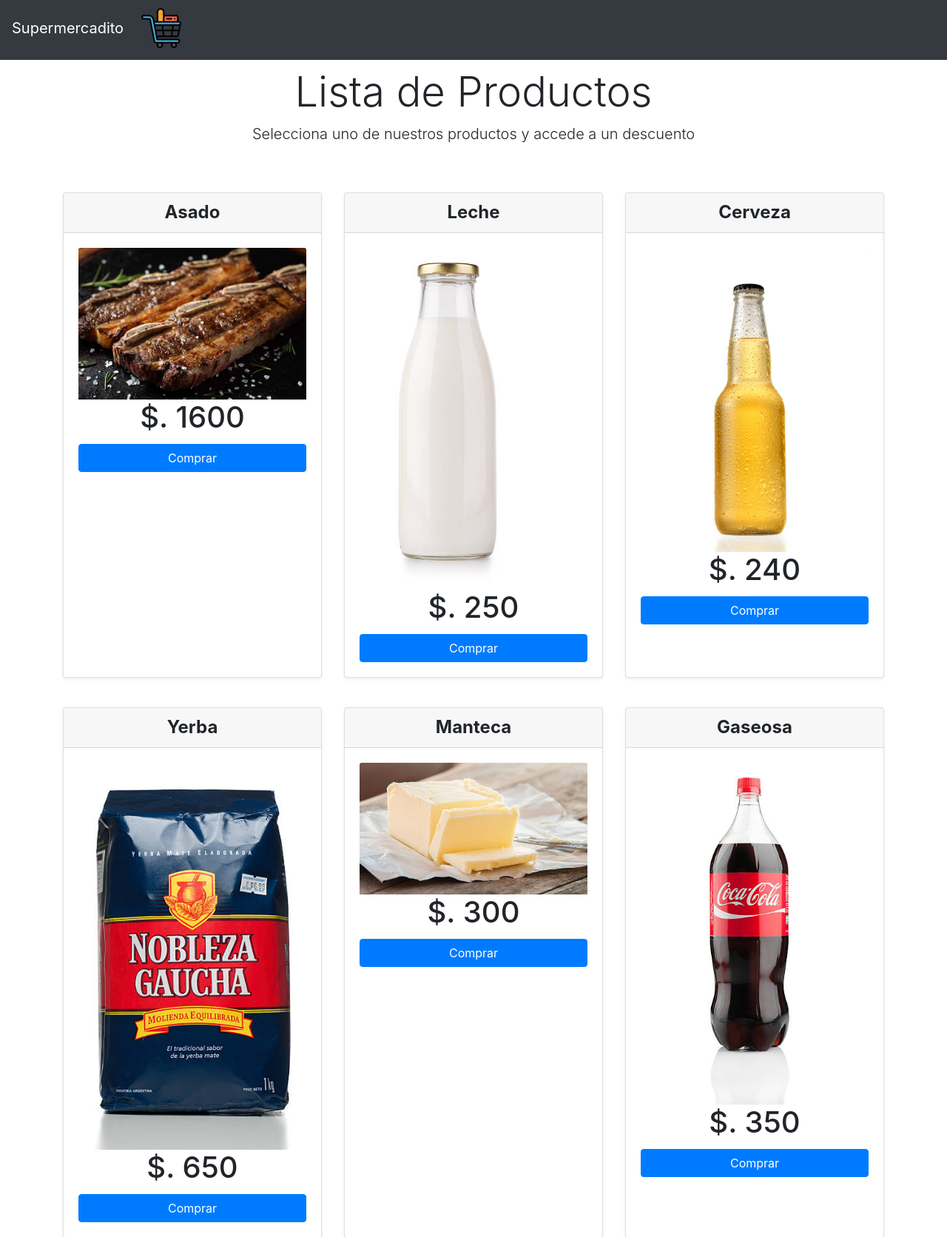
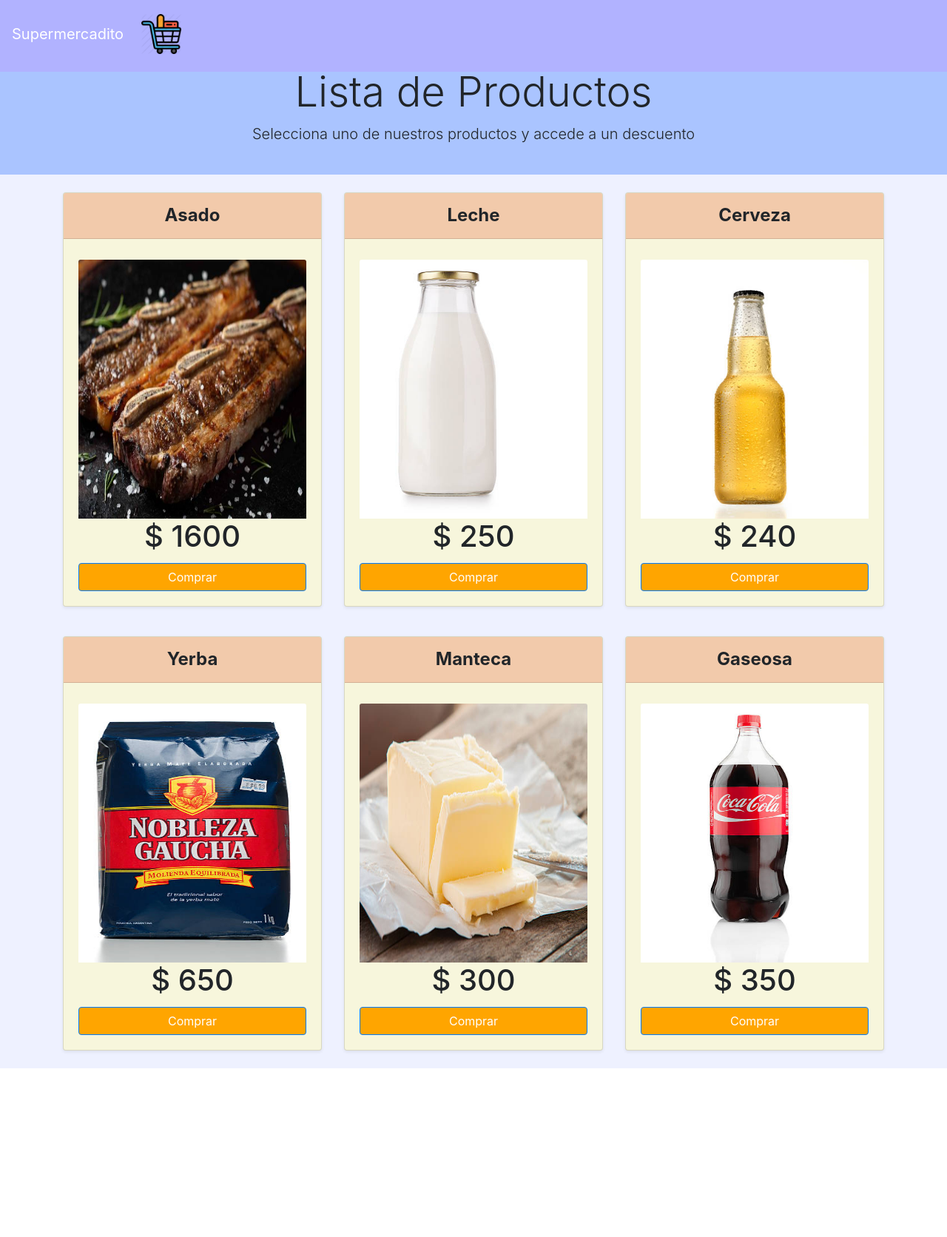
Before and after one commit to Rafa8as/CarritoFinal, a plain HTML site: page index.html in a window 1280 px wide. Shown: the part 5-1677 px from the top of the page at 74% size. After the commit the page ends 1465 px from the top, so only its background shows below. Drawn offline with Linux system fonts and the light colour scheme; files that its build step writes are made by us from their sources; no server answers.

Commit message:
cambios finales

```diff
--- a/css/estilo.css
+++ b/css/estilo.css
@@ -1,3 +1,6 @@
 #cargando {
     display: none;
 }
+main .fondo {
+    color: #AAC4FF;
+}
--- a/index.html
+++ b/index.html
@@ -5,7 +5,8 @@
     <meta charset="UTF-8">
     <meta name="viewport"
         content="width=device-width, user-scalable=no, initial-scale=1.0, maximum-scale=1.0, minimum-scale=1.0">
-    <link rel="stylesheet" href="css/bootstrap.min.css">
+        <link rel="stylesheet" href="estilo.css">
+        <link rel="stylesheet" href="css/bootstrap.min.css">
     <script src="js/popper.min.js"></script>
     <link rel="stylesheet" href="https://use.fontawesome.com/releases/v5.6.3/css/all.css" integrity="sha384-UHRtZLI+pbxtHCWp1t77Bi1L4ZtiqrqD80Kn4Z8NTSRyMA2Fd33n5dQ8lWUE00s/" crossorigin="anonymous">
 
@@ -16,10 +17,10 @@
 
 <body>
 
-    <header>
+    <header >
         <div class="container">
             <div class="row align-items-stretch justify-content-between">
-                <nav class="navbar navbar-expand-md navbar-dark fixed-top bg-dark">
+                <nav class="navbar navbar-expand-md navbar-dark fixed-top p-3 mb-2" readonly style="background-color: #B1B2FF;">
                     <a class="navbar-brand" href="#">Supermercadito</a>
                     <button class="navbar-toggler" type="button" data-toggle="collapse" data-target="#navbarCollapse"
                         aria-controls="navbarCollapse" aria-expanded="false" aria-label="Toggle navigation">
@@ -28,7 +29,7 @@
                     <div class="collapse navbar-collapse" id="navbarCollapse">
                         <ul class="navbar-nav mr-auto">
                             <li class="nav-item dropdown">
-                                <img src="img/cart.jpeg" class="nav-link dropdown-toggle img-fluid" height="70px"
+                                <img src="imagenes/cart.jpeg" class="nav-link dropdown-toggle img-fluid" height="70px"
                                     width="70px" href="#" id="dropdown01" data-toggle="dropdown" aria-haspopup="true"
                                     aria-expanded="false"></img>
                                 <div id="carrito" class="dropdown-menu" aria-labelledby="navbarCollapse">
@@ -56,52 +57,56 @@
         </div>
     </header>
 
-    <main>
-        <div class="pricing-header px-3 py-3 pt-md-5 pb-md-4 my-4 mx-auto text-center">
-            <h1 class="display-4 mt-4">Lista de Productos</h1>
+    <main class="fondo" readonly style="background-color: #EEF1FF;">
+        <div class="pricing-header px-3 py-3 pt-md-5 pb-md-4 my-4 mx-auto text-center p-3 mb-2" readonly style="background-color: #AAC4FF;">
+            <h1 class="display-4 mt-4 ">Lista de Productos</h1>
+
             <p class="lead">Selecciona uno de nuestros productos y accede a un descuento</p>
         </div>
 
         <div class="container" id="lista-productos">
 
-            <div class="card-deck mb-3 text-center">
+            <div class="card-deck mb-3 text-center" >
 
-                <div class="card mb-4 shadow-sm">
-                    <div class="card-header">
+                <div class="card mb-4 shadow-sm" readonly style="background-color:#F7F6DC;">
+                    <div class="card-header p-3 mb-2" readonly style="background-color: #ec997577;">
                         <h4 class="my-0 font-weight-bold">Asado</h4>
                     </div>
                     <div class="card-body">
-                        <img src="imagenes/asado.jpg" class="card-img-top">
-                        <h1 class="card-title pricing-card-title precio">$. <span class="">1600</span></h1>
+                        <img src="imagenes/asado.jpg" class="card-img-top" height="350px"
+                        width="200px">
+                        <h1 class="card-title pricing-card-title precio">$ <span class="">1600</span></h1>
 
 
-                        <a href="" class="btn btn-block btn-primary agregar-carrito" data-id="1">Comprar</a>
+                        <a href="" class="btn btn-block btn-primary agregar-carrito " readonly style="background-color:#FFA500;" data-id="1">Comprar</a>
                     </div>
                 </div>
 
-                <div class="card mb-4 shadow-sm">
-                    <div class="card-header">
+                <div class="card mb-4 shadow-sm" readonly style="background-color:#F7F6DC;">
+                    <div class="card-header p-3 mb-2"  readonly style="background-color: #ec997577;">
                         <h4 class="my-0 font-weight-bold">Leche </h4>
                     </div>
                     <div class="card-body">
-                        <img src="imagenes/leche.jpg" class="card-img-top">
-                        <h1 class="card-title pricing-card-title precio">$. <span class="">250</span></h1>
+                        <img src="imagenes/leche.jpg" class="card-img-top" height="350px"
+                        width="200px" >
+                        <h1 class="card-title pricing-card-title precio">$ <span class="">250</span></h1>
 
 
-                        <a href="" class="btn btn-block btn-primary agregar-carrito" data-id="2">Comprar</a>
+                        <a href="" class="btn btn-block btn-primary agregar-carrito" readonly style="background-color:#FFA500;" data-id="2">Comprar</a>
                     </div>
                 </div>
 
-                <div class="card mb-4 shadow-sm">
-                    <div class="card-header">
+                <div class="card mb-4 shadow-sm" readonly style="background-color:#F7F6DC;">
+                    <div class="card-header p-3 mb-2"  readonly style="background-color: #ec997577;">
                         <h4 class="my-0 font-weight-bold">Cerveza</h4>
                     </div>
                     <div class="card-body">
-                        <img src="imagenes/cerveza.jpg" class="card-img-top">
-                        <h1 class="card-title pricing-card-title precio">$. <span class="">240</span></h1>
+                        <img src="imagenes/cerveza.jpg" class="card-img-top" height="350px"
+                        width="200px">
+                        <h1 class="card-title pricing-card-title precio">$ <span class="">240</span></h1>
 
 
-                        <a href="" class="btn btn-block btn-primary agregar-carrito" data-id="3">Comprar</a>
+                        <a href="" class="btn btn-block btn-primary agregar-carrito" readonly style="background-color:#FFA500;" data-id="3">Comprar</a>
                     </div>
                 </div>
 
@@ -109,41 +114,44 @@
 
             <div class="card-deck mb-3 text-center">
 
-                <div class="card mb-4 shadow-sm">
-                    <div class="card-header">
+                <div class="card mb-4 shadow-sm" readonly style="background-color:#F7F6DC;">
+                    <div class="card-header p-3 mb-2"  readonly style="background-color: #ec997577;">
                         <h4 class="my-0 font-weight-bold">Yerba</h4>
                     </div>
                     <div class="card-body">
-                        <img src="imagenes/yerba.jpg" class="card-img-top">
-                        <h1 class="card-title pricing-card-title precio">$. <span class="">650</span></h1>
+                        <img src="imagenes/yerba.jpg" class="card-img-top" height="350px"
+                        width="200px">
+                        <h1 class="card-title pricing-card-title precio">$ <span class="">650</span></h1>
 
 
-                        <a href="" class="btn btn-block btn-primary agregar-carrito" data-id="4">Comprar</a>
+                        <a href="" class="btn btn-block btn-primary agregar-carrito"readonly style="background-color:#FFA500;" data-id="4">Comprar</a>
                     </div>
                 </div>
 
-                <div class="card mb-4 shadow-sm">
-                    <div class="card-header">
+                <div class="card mb-4 shadow-sm" readonly style="background-color:#F7F6DC;">
+                    <div class="card-header p-3 mb-2"  readonly style="background-color: #ec997577;">
                         <h4 class="my-0 font-weight-bold">Manteca</h4>
                     </div>
                     <div class="card-body">
-                        <img src="imagenes/manteca.jpg" class="card-img-top">
-                        <h1 class="card-title pricing-card-title precio">$. <span class="">300</span></h1>
+                        <img src="imagenes/manteca.jpg" class="card-img-top" height="350px"
+                        width="200px">
+                        <h1 class="card-title pricing-card-title precio">$ <span class="">300</span></h1>
 
-                        <a href="" class="btn btn-block btn-primary agregar-carrito" data-id="5">Comprar</a>
+                        <a href="" class="btn btn-block btn-primary agregar-carrito" readonly style="background-color:#FFA500;" data-id="5">Comprar</a>
                     </div>
                 </div>
 
-                <div class="card mb-4 shadow-sm">
-                    <div class="card-header">
+                <div class="card mb-4 shadow-sm" readonly style="background-color:#F7F6DC;">
+                    <div class="card-header p-3 mb-2"  readonly style="background-color: #ec997577;">
                         <h4 class="my-0 font-weight-bold">Gaseosa</h4>
                     </div>
                     <div class="card-body">
-                        <img src="imagenes/gaseosa.jpg" class="card-img-top">
-                        <h1 class="card-title pricing-card-title precio">$. <span class="">350</span></h1>
+                        <img src="imagenes/gaseosa.jpg" class="card-img-top" height="350px"
+                        width="200px">
+                        <h1 class="card-title pricing-card-title precio">$ <span class="">350</span></h1>
 
 
-                        <a href="" class="btn btn-block btn-primary agregar-carrito" data-id="6">Comprar</a>
+                        <a href="" class="btn btn-block btn-primary agregar-carrito" readonly style="background-color:#FFA500;" data-id="6">Comprar</a>
                     </div>
                 </div>
 
@@ -154,6 +162,7 @@
 
         </div>
     </main>
+
 
    <script> let url = 'https://jsonplaceholder.typicode.com/users '
     fetch (url )
--- a/js/carrito.js
+++ b/js/carrito.js
@@ -198,7 +198,7 @@ class Carrito {
     //Calcular montos
     calcularTotal(){
         let productosLS;
-        let total = 0, igv = 0, subtotal = 0;
+        let total = 0, iva = 0, subtotal = 0;
         productosLS = this.obtenerProductosLocalStorage();
         for(let i = 0; i < productosLS.length; i++){
             let element = Number(productosLS[i].precio * productosLS[i].cantidad);
@@ -206,12 +206,12 @@ class Carrito {
 
         }
 
-        igv = parseFloat(total * 0.18).toFixed(2);
-        subtotal = parseFloat(total-igv).toFixed(2);
+        iva = parseFloat(total * 0.21).toFixed(2);
+        subtotal = parseFloat(total-iva).toFixed(2);
 
-        document.getElementById('subtotal').innerHTML = "S/. " + subtotal;
-        document.getElementById('igv').innerHTML = "S/. " + igv;
-        document.getElementById('total').value = "S/. " + total.toFixed(2);
+        document.getElementById('subtotal').innerHTML = "$ " + subtotal;
+        document.getElementById('iva').innerHTML = "$ " + iva;
+        document.getElementById('total').value = "$ " + total.toFixed(2);
     }
 
     obtenerEvento(e) {
--- a/js/compra.js
+++ b/js/compra.js
@@ -69,7 +69,7 @@ function procesarCompra() {
             cargandoGif.style.display = 'block';
 
             const enviado = document.createElement('img');
-            enviado.src = 'img/mail.gif';
+            enviado.src = 'imagenes/mail.gif';
             enviado.style.display = 'block';
             enviado.width = '150';
 
```
Also changed, not shown: compra.html (+8 -8 lines), imagenes/cargando.gif (renamed from img/cargando.gif), imagenes/cart.jpeg (renamed from img/cart.jpeg), imagenes/mail.gif (renamed from img/mail.gif), img/acer.jpg (deleted), img/advance.jpg (deleted), img/apple.jpg (deleted), img/dell.jpg (deleted), img/hp1.jpg (deleted), img/huawei.jpg (deleted), img/lenovo.jpg (deleted), img/lg.jpg (deleted), img/samsung.jpg (deleted).
